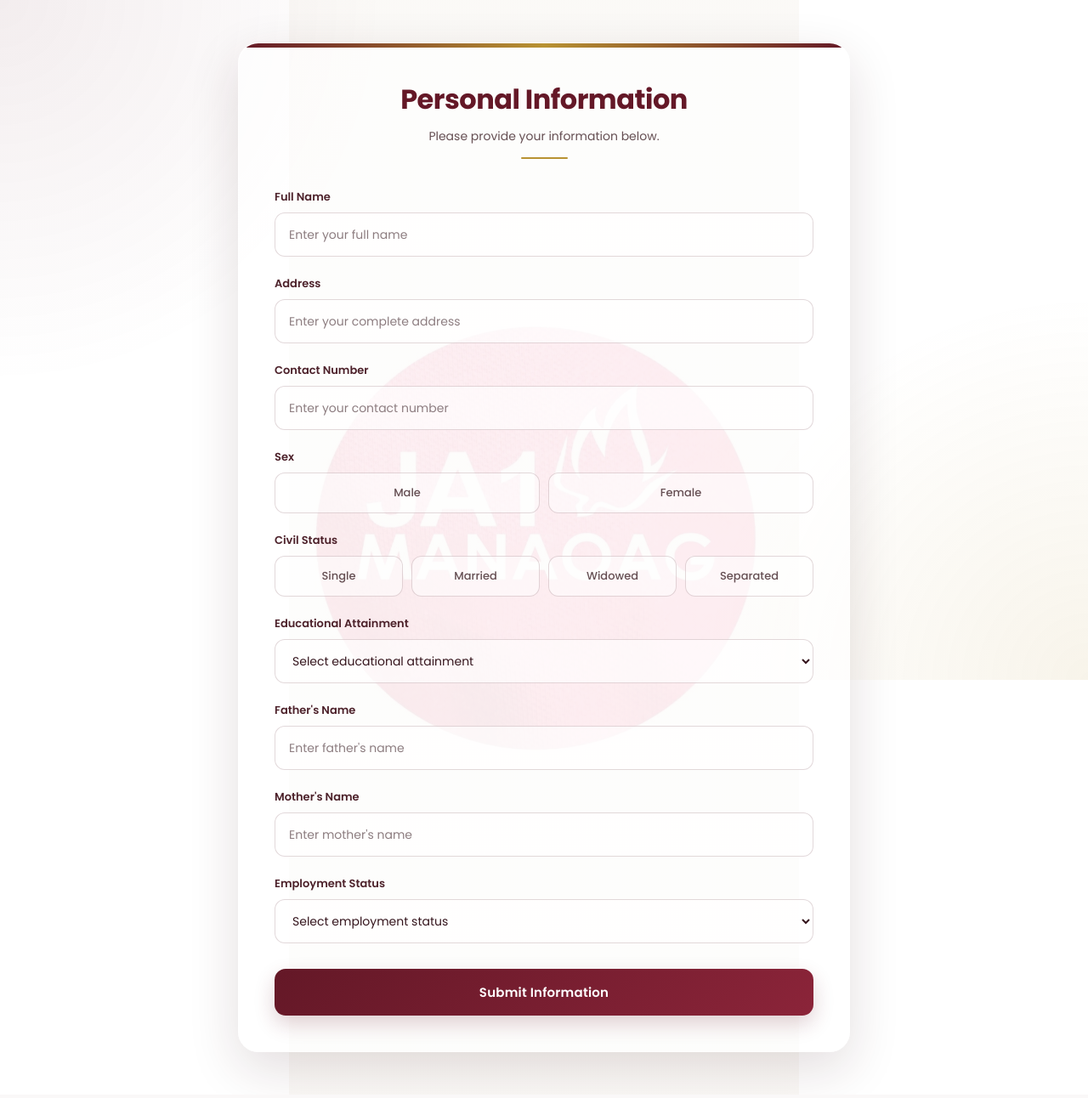
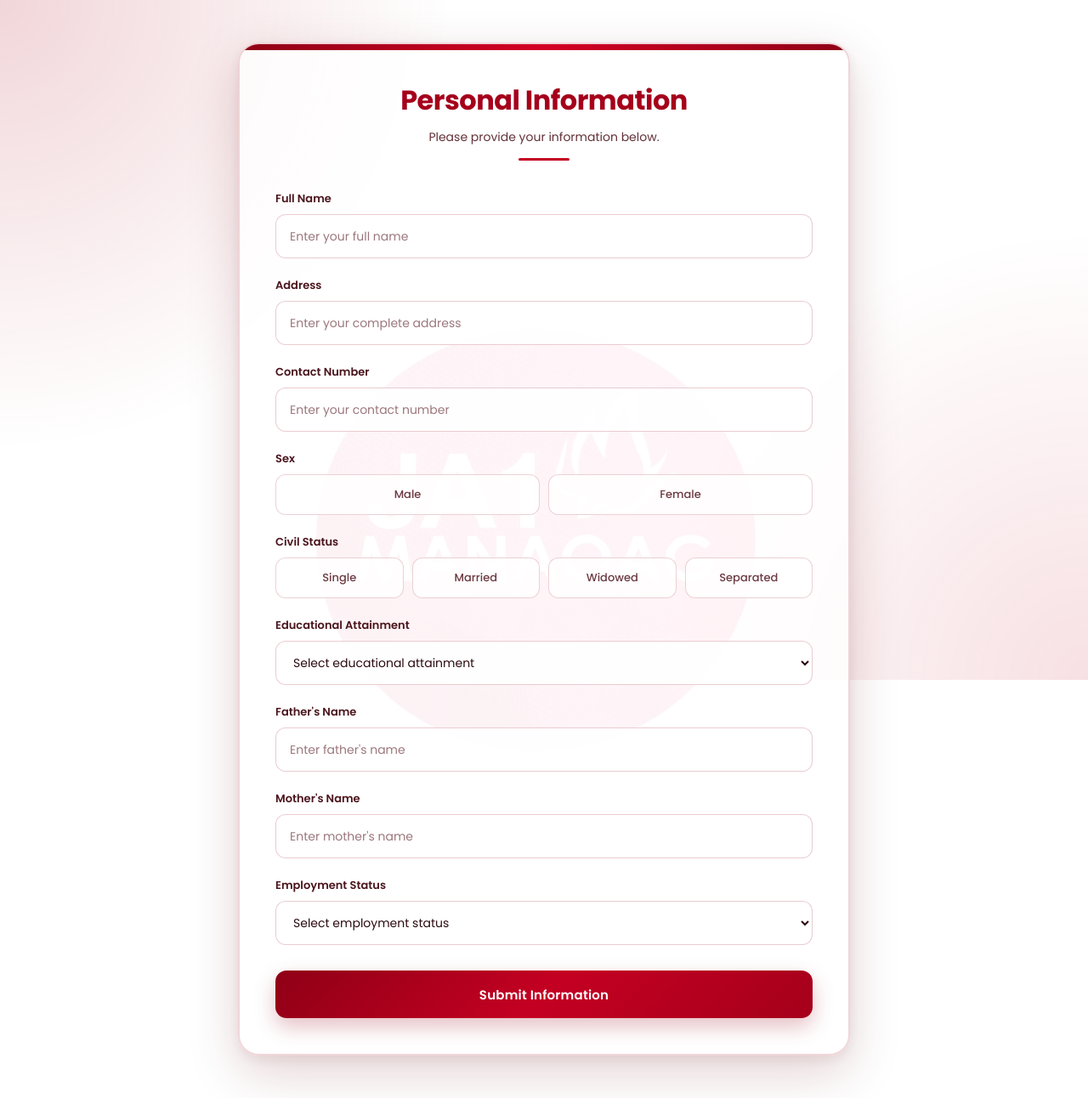
Before and after one commit to marrajanerick-alt/ja1manaoag, a Flask app: page / in a window 1280 px wide. Shown: the whole page at 85% size. Before the commit the page ends 1271 px from the top, so only its background shows below. Run offline with Flask 3, Linux system fonts and the light colour scheme.

Commit message:
Update style.css

```diff
--- a/static/style.css
+++ b/static/style.css
@@ -24,13 +20,12 @@ body {
     padding: 30px 15px;
 
     font-family: "Poppins", sans-serif;
-    color: #35151d;
+    color: #2b0b0f;
 
-    /* Single centered background */
     background:
         linear-gradient(
-            rgba(250, 248, 245, 0.82),
-            rgba(250, 248, 245, 0.82)
+            rgba(255, 255, 255, 0.78),
+            rgba(255, 255, 255, 0.78)
         ),
         url("/static/background.jpg");
 
@@ -56,13 +51,13 @@ body::before {
     background:
         radial-gradient(
             circle at top left,
-            rgba(100, 24, 39, 0.08),
-            transparent 30%
+            rgba(170, 0, 20, 0.16),
+            transparent 35%
         ),
         radial-gradient(
             circle at bottom right,
-            rgba(184, 146, 50, 0.10),
-            transparent 30%
+            rgba(190, 0, 25, 0.12),
+            transparent 35%
         );
 
     pointer-events: none;
@@ -79,19 +74,17 @@ body::before {
     max-width: 720px;
 
     margin: 20px auto;
-
     padding: 42px;
 
-    /* Transparent - NO BLUR */
-    background: rgba(255, 255, 255, 0.58);
+    background: rgba(255, 255, 255, 0.76);
 
-    border: 1px solid rgba(255, 255, 255, 0.65);
+    border: 2px solid rgba(160, 0, 20, 0.16);
 
     border-radius: 24px;
 
     box-shadow:
-        0 20px 60px rgba(60, 20, 30, 0.14),
-        inset 0 1px 0 rgba(255, 255, 255, 0.7);
+        0 20px 60px rgba(100, 0, 15, 0.18),
+        0 5px 15px rgba(100, 0, 15, 0.08);
 
     position: relative;
     z-index: 1;
@@ -115,14 +108,14 @@ body::before {
     left: 0;
 
     width: 100%;
-    height: 5px;
+    height: 7px;
 
     background:
         linear-gradient(
             90deg,
-            #641827,
-            #b89232,
-            #641827
+            #8f0016,
+            #d40025,
+            #8f0016
         );
 }
 
@@ -139,7 +132,7 @@ h1 {
     font-size: 32px;
     font-weight: 700;
 
-    color: #641827;
+    color: #a5001b;
 
     letter-spacing: -0.5px;
 
@@ -149,7 +142,7 @@ h1 {
 .subtitle {
     text-align: center;
 
-    color: #654f53;
+    color: #633238;
 
     font-size: 14px;
     font-weight: 400;
@@ -166,14 +159,14 @@ h1 {
 
     display: block;
 
-    width: 55px;
-    height: 2px;
+    width: 60px;
+    height: 3px;
 
     margin: 14px auto 0;
 
-    background: #b89232;
+    background: #c40022;
 
-    border-radius: 5px;
+    border-radius: 10px;
 }
 
 
@@ -206,7 +199,7 @@ label {
     font-size: 13px;
     font-weight: 600;
 
-    color: #4d222b;
+    color: #4b151d;
 }
 
 
@@ -223,13 +216,13 @@ select {
 
     padding: 0 16px;
 
-    border: 1px solid rgba(110, 60, 70, 0.20);
+    border: 1.5px solid rgba(150, 0, 20, 0.20);
 
     border-radius: 12px;
 
-    background: rgba(255, 255, 255, 0.62);
+    background: rgba(255, 255, 255, 0.88);
 
-    color: #35151d;
+    color: #2b0b0f;
 
     font-family: "Poppins", sans-serif;
 
@@ -248,7 +241,7 @@ select {
 /* Placeholder */
 
 input::placeholder {
-    color: #8d7d80;
+    color: #9b777c;
 }
 
 
@@ -257,12 +250,13 @@ input::placeholder {
 input[type="text"]:focus,
 input[type="tel"]:focus,
 select:focus {
-    border-color: #8a2639;
+    border-color: #c40022;
 
-    background: rgba(255, 255, 255, 0.82);
+    background: white;
 
     box-shadow:
-        0 0 0 4px rgba(138, 38, 57, 0.08);
+        0 0 0 4px rgba(196, 0, 34, 0.10),
+        0 5px 15px rgba(130, 0, 20, 0.08);
 
     transform: translateY(-1px);
 }
@@ -313,22 +307,20 @@ select {
     display: flex;
 
     align-items: center;
-
     justify-content: center;
 
     min-height: 48px;
 
     margin: 0;
-
     padding: 10px 15px;
 
-    border: 1px solid rgba(110, 60, 70, 0.20);
+    border: 1.5px solid rgba(150, 0, 20, 0.18);
 
     border-radius: 12px;
 
-    background: rgba(255, 255, 255, 0.52);
+    background: rgba(255, 255, 255, 0.82);
 
-    color: #654f53;
+    color: #6d3a42;
 
     cursor: pointer;
 
@@ -378,7 +374,7 @@ select {
 button[type="submit"] {
     width: 100%;
 
-    height: 55px;
+    height: 56px;
 
     margin-top: 8px;
 
@@ -389,8 +385,9 @@ button[type="submit"] {
     background:
         linear-gradient(
             135deg,
-            #641827,
-            #8b2439
+            #8f0016,
+            #c40022,
+            #a5001b
         );
 
     color: white;
@@ -405,7 +402,7 @@ button[type="submit"] {
     cursor: pointer;
 
     box-shadow:
-        0 10px 25px rgba(100, 24, 39, 0.20);
+        0 10px 25px rgba(150, 0, 25, 0.25);
 
     transition:
         transform 0.25s ease,
```
Also changed, not shown: other parts of static/style.css (+19 -24 lines).
